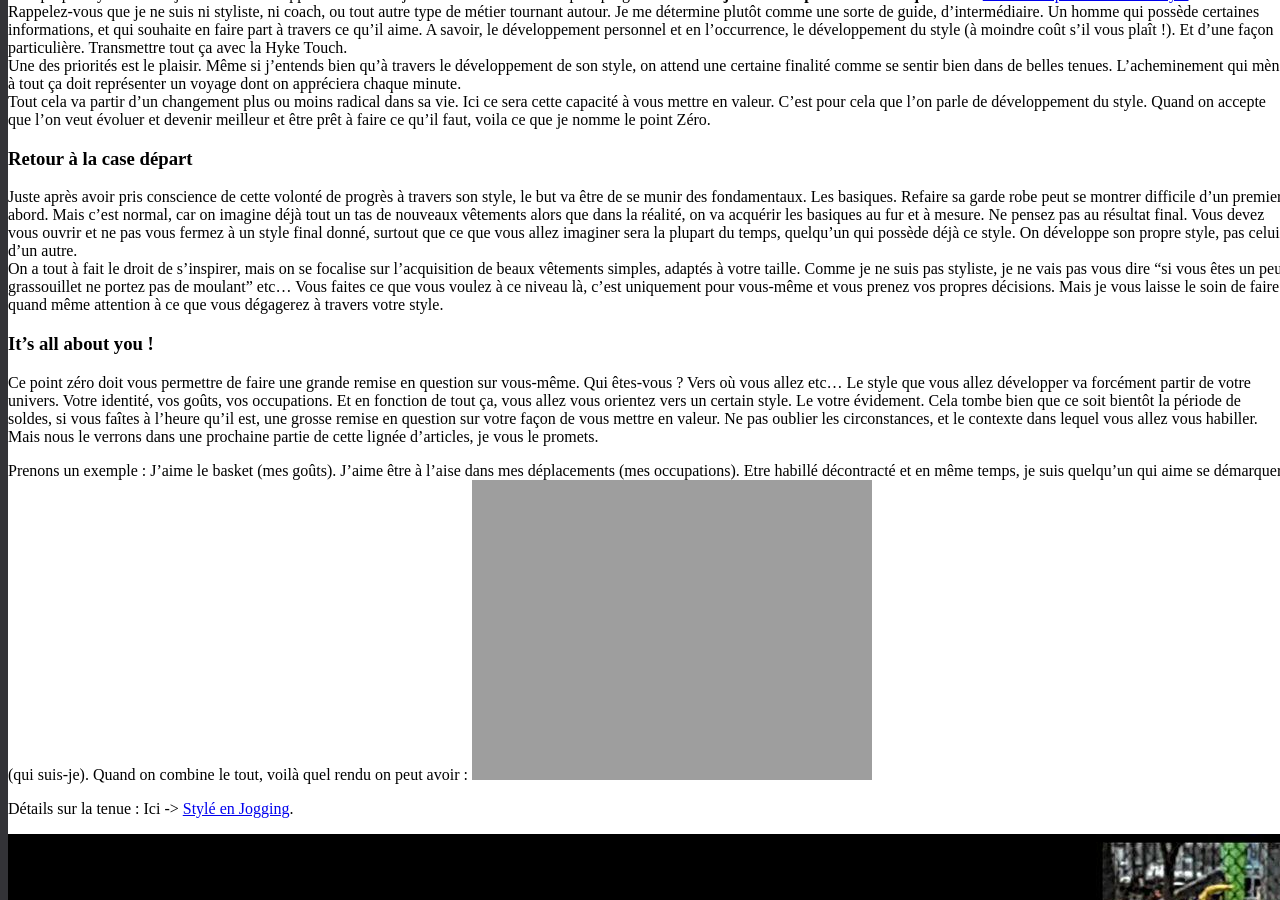
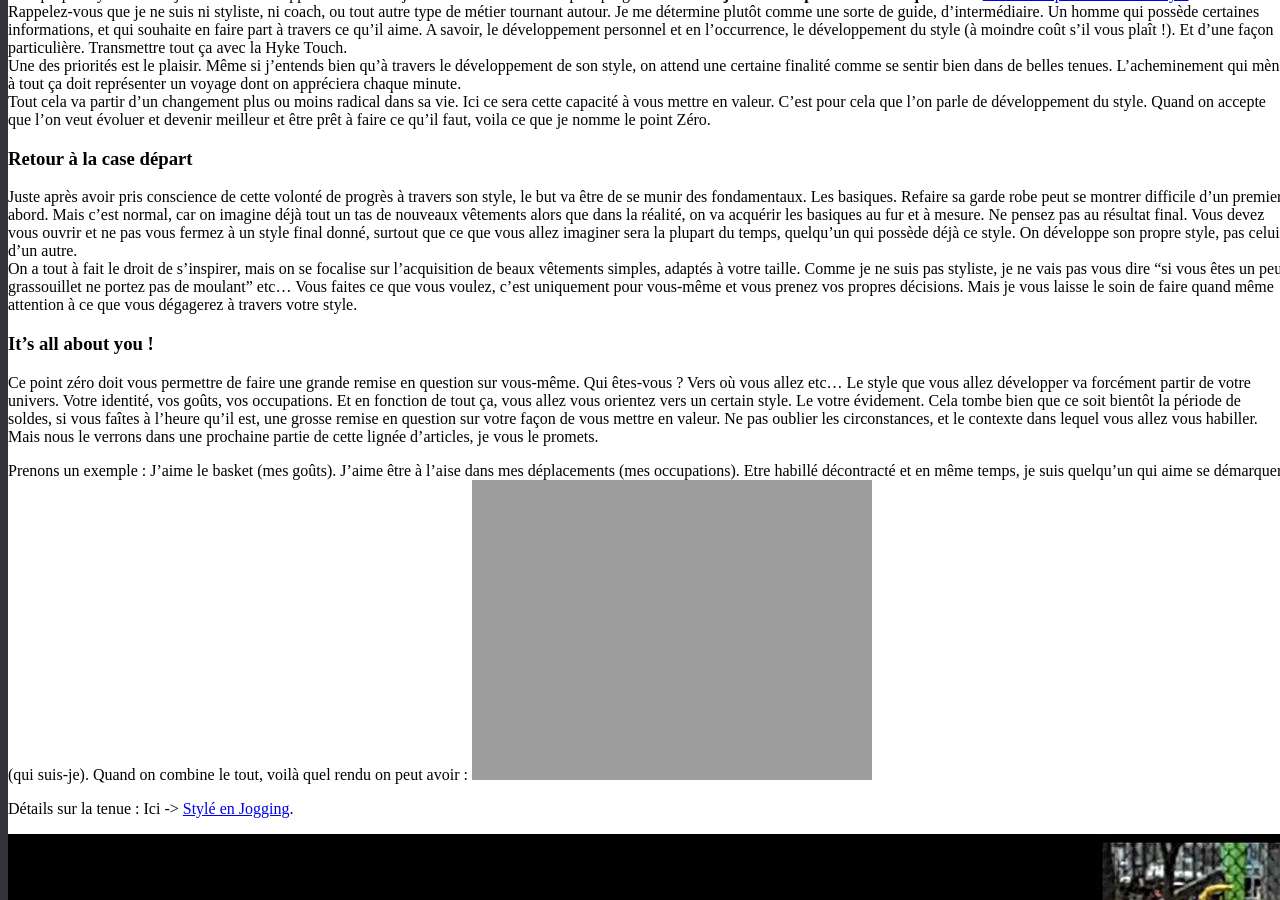
Before and after one commit to darkh2/darkh2.github.io, a Jekyll site: the page built from _posts/2018-06-17-Développement-du-Style-(-part-1-).md, in a window 1280 px wide and 900 px high, scrolled down 521 px. Built offline with Jekyll 4.4.1, drawn with Linux system fonts in a browser that asks for light colours; comment, search, counter and statistics services are not loaded.

Commit message:
Update 2018-06-17-Développement-du-Style-(-part-1-).md

```diff
--- a/_posts/2018-06-17-Développement-du-Style-(-part-1-).md
+++ b/_posts/2018-06-17-Développement-du-Style-(-part-1-).md
@@ -20,7 +20,7 @@
 
 Juste après avoir pris conscience de cette volonté de progrès à travers son style, le but va être de se munir des fondamentaux. Les basiques. Refaire sa garde robe peut se montrer difficile d'un premier abord. Mais c'est normal, car on imagine déjà tout un tas de nouveaux vêtements alors que dans la réalité, on va acquérir les basiques au fur et à mesure.
 Ne pensez pas au résultat final. Vous devez vous ouvrir et ne pas vous fermez à un style final donné, surtout que ce que vous allez imaginer sera la plupart du temps, quelqu'un qui possède déjà ce style. On développe son propre style, pas celui d'un autre.
-On a tout à fait le droit de s'inspirer, mais on se focalise sur l'acquisition de beaux vêtements simples, adaptés à votre taille. Comme je ne suis pas styliste, je ne vais pas vous dire "si vous êtes un peu grassouillet ne portez pas de moulant" etc... Vous faites ce que vous voulez à ce niveau là, c'est uniquement pour vous-même et vous prenez vos propres décisions. Mais je vous laisse le soin de faire quand même attention à ce que vous dégagerez à travers votre style.
+On a tout à fait le droit de s'inspirer, mais on se focalise sur l'acquisition de beaux vêtements simples, adaptés à votre taille. Comme je ne suis pas styliste, je ne vais pas vous dire "si vous êtes un peu grassouillet ne portez pas de moulant" etc... Vous faites ce que vous voulez, c'est uniquement pour vous-même et vous prenez vos propres décisions. Mais je vous laisse le soin de faire quand même attention à ce que vous dégagerez à travers votre style.
 
 ### It's all about you !
 
```
